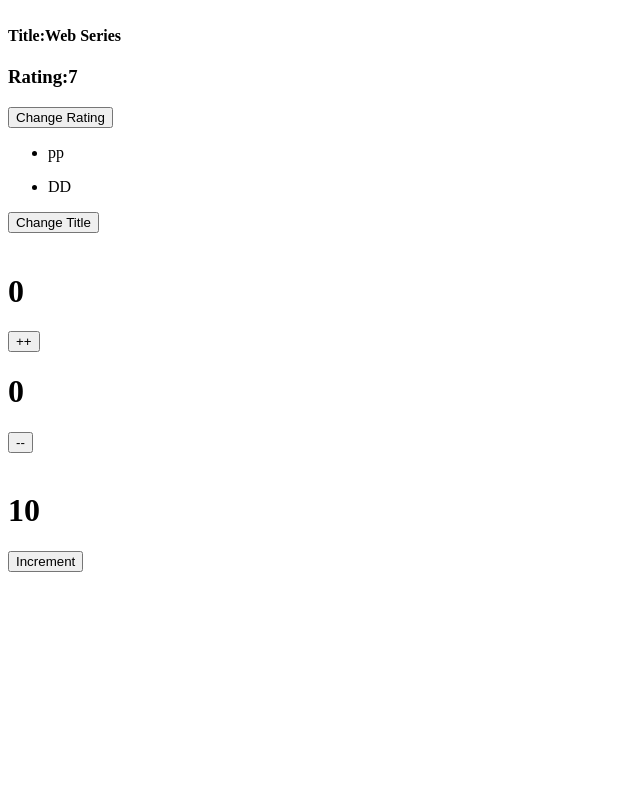
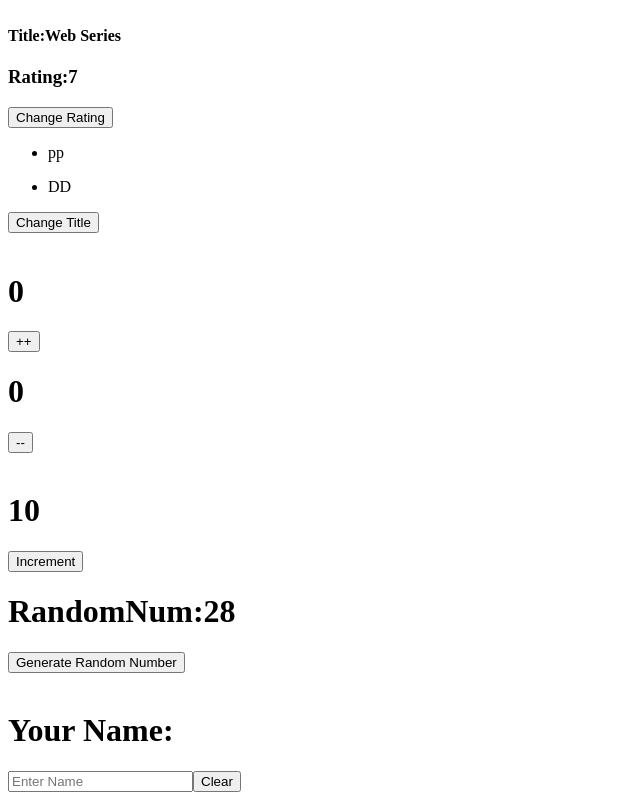
Before and after one commit to dilipyadav22/React-Question, a React (Vite) app: page / in a window 1280 px wide. Shown: the part 1771-2571 px from the top of the page, without its empty margins (0-640 px from the left). Before the commit the page ends 2351 px from the top, so only its background shows below. Built offline with nearby package versions, Linux system fonts and the light colour scheme.

Commit message:
setStoragelocal

```diff
--- a/src/App.jsx
+++ b/src/App.jsx
@@ -12,6 +12,8 @@ import ObjectEdit from './component/ObjectEdit'
 import AllMoviePrint from './component/AllMoviePrint'
 import SahreState from './component/SahreState'
 import InUseStateCallBack from './component/InUseStateCallBack'
+import RandomNum from './component/RandomNum'
+import SetlocalandGet from './component/SetlocalandGet'
 
 const App=()=> {
 
@@ -39,6 +41,10 @@ const App=()=> {
      <SahreState/>
      <br/>
      <InUseStateCallBack/>
+
+     <RandomNum/>
+     <br/>
+     <SetlocalandGet/>
     </div>
   )
 }
--- a/src/component/InUseStateCallBack.jsx
+++ b/src/component/InUseStateCallBack.jsx
@@ -16,4 +16,4 @@ const InUseStateCallBack = () => {
   )
 }
 
-export default InUseStateCallBack
+export default InUseStateCallBack;
--- /dev/null
+++ b/src/component/RandomNum.jsx
@@ -0,0 +1,22 @@
+import React, { useState } from 'react'
+
+const RandomNum = () => {
+
+    const [randomNumber, setRandomNumber] = useState(()=>
+        Math.floor(Math.random() * 100)
+
+    )
+
+    const handelChange=()=>{
+        const newNumber= Math.floor(Math.random()*100)
+        setRandomNumber(newNumber);
+    }
+  return (
+    <div>
+        <h1>RandomNum:{randomNumber}</h1>
+        <button onClick={handelChange} >Generate Random Number</button>
+        </div>
+  )
+}
+
+export default RandomNum
--- /dev/null
+++ b/src/component/SetlocalandGet.jsx
@@ -0,0 +1,35 @@
+import React, { useEffect, useState } from 'react'
+
+const SetlocalandGet = () => {
+
+    const [name, setName] = useState(() => {
+        const savedName = localStorage.getItem("name");
+        return savedName ? JSON.parse(savedName) : "";
+    });
+
+    useEffect(() => {
+
+        localStorage.setItem('name', JSON.stringify(name));
+
+    }, [name]);
+
+    const handleChange=(e)=>{
+        setName(e.target.value);
+    }
+
+    const handleSubmit=()=>{
+        setName('');
+    }
+
+
+
+  return (
+    <div>
+        <h1>Your Name:{name}</h1>
+        <input type='text' onChange={handleChange} value={name} name='name' placeholder='Enter Name'  />
+        <button onClick={handleSubmit} >Clear</button>
+    </div>
+  )
+}
+
+export default SetlocalandGet
```
